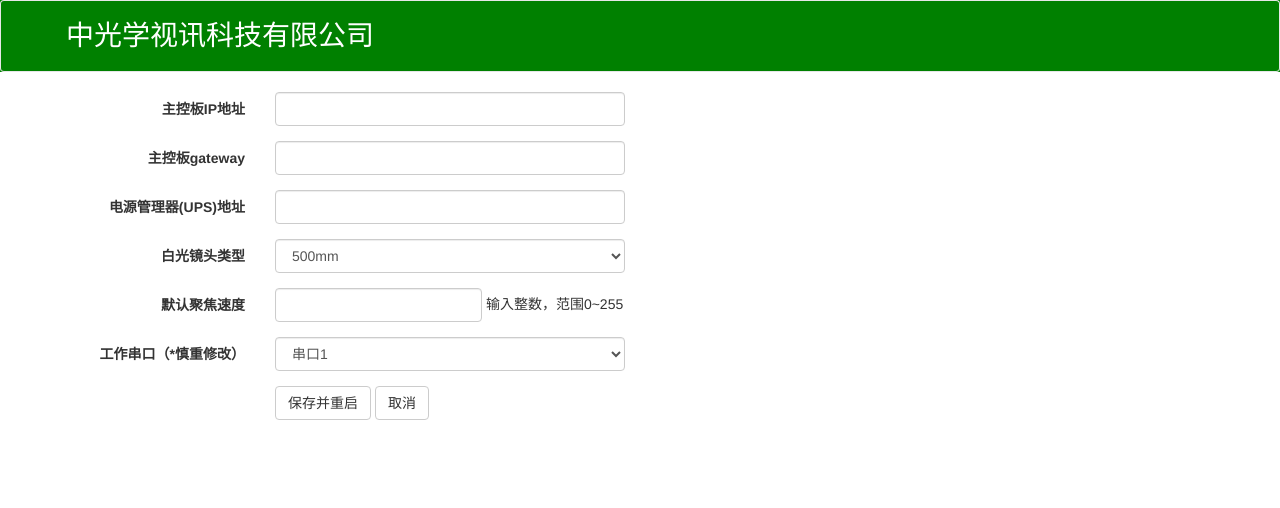
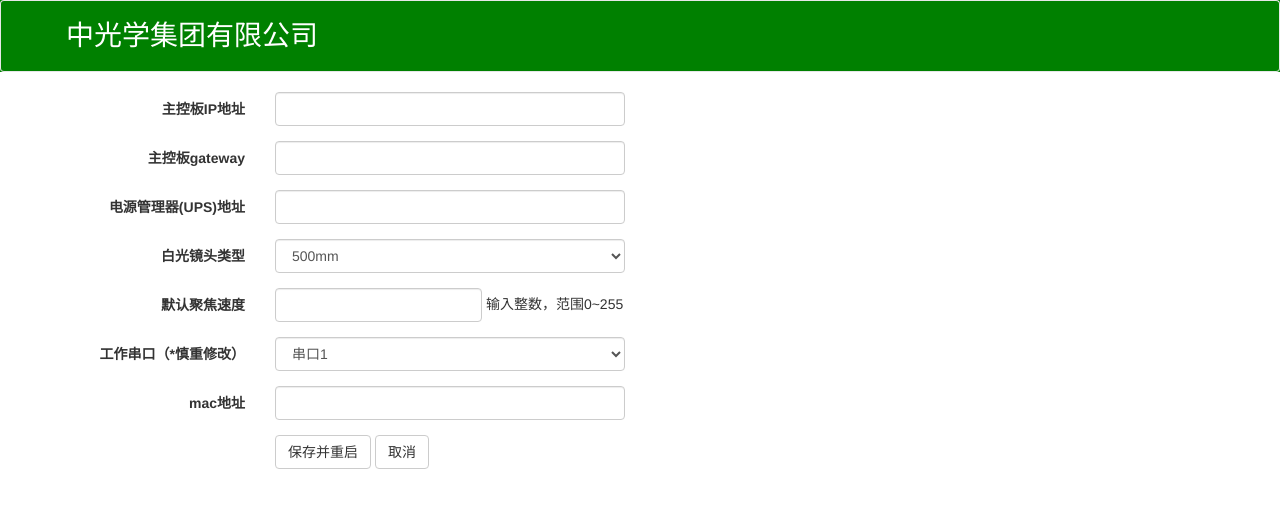
Before and after one commit to WesleyBlq/costar_config_web, a Django app: template welcome/templates/welcome.html in a window 1280 px wide. Shown: the top 508 px of the page. Run offline with Django 3.2, Linux system fonts and the light colour scheme; the template is opened without the code that fills it, so the values that code supplies are empty; some libraries are stand-ins or nearby versions.

Commit message:
add change mac func

```diff
--- a/welcome/templates/welcome.html
+++ b/welcome/templates/welcome.html
@@ -16,7 +16,7 @@
     <header class="top">
         <nav class="navbar navbar-default nav-color " role="navigation">
             <div class="container-fluid">
-                <div class="system_name">中光学视讯科技有限公司</div>
+                <div class="system_name">中光学集团有限公司</div>
             </div>
         </nav>
     </header>
@@ -72,6 +72,14 @@
                     </select>
                 </div>
             </div>
+
+            <div class="form-group ">
+                <label class="col-sm-4 control-label">mac地址</label>
+                <div class="col-sm-8">
+                    <input name="mac_addr" class="form-control" value="{{ mac_addr }}">
+                </div>
+            </div>
+
             <div class="form-group">
                 <div class="col-sm-offset-4 col-sm-6">
                     <button type="button" class="btn btn-default" id="confirm_btn">保存并重启</button>
@@ -112,10 +120,11 @@
                 var UPS_ip = $("input[name=UPS_ip]").val();
                 var camera_type = $("select[name=camera_type]").val();
                 var serial_num = $("select[name=serial_num]").val();
+                var mac_addr = $("input[name=mac_addr]").val();
 
                 $.ajax({
                     type:"GET",
-                    data: {"host_ip":host_ip, "UPS_ip":UPS_ip, "gateway":gateway, "camera_type":camera_type, "serial_num":serial_num},
+                    data: {"host_ip":host_ip, "UPS_ip":UPS_ip, "gateway":gateway, "camera_type":camera_type, "serial_num":serial_num, "mac_addr":mac_addr},
                     url: "/change/", //后台处理函数的url 这里用的是static url 需要与urls.py中的name一致
                     cache: false,
                     dataType: "text",
```
Also changed, not shown: welcome/views.py (+21 -1 lines).
